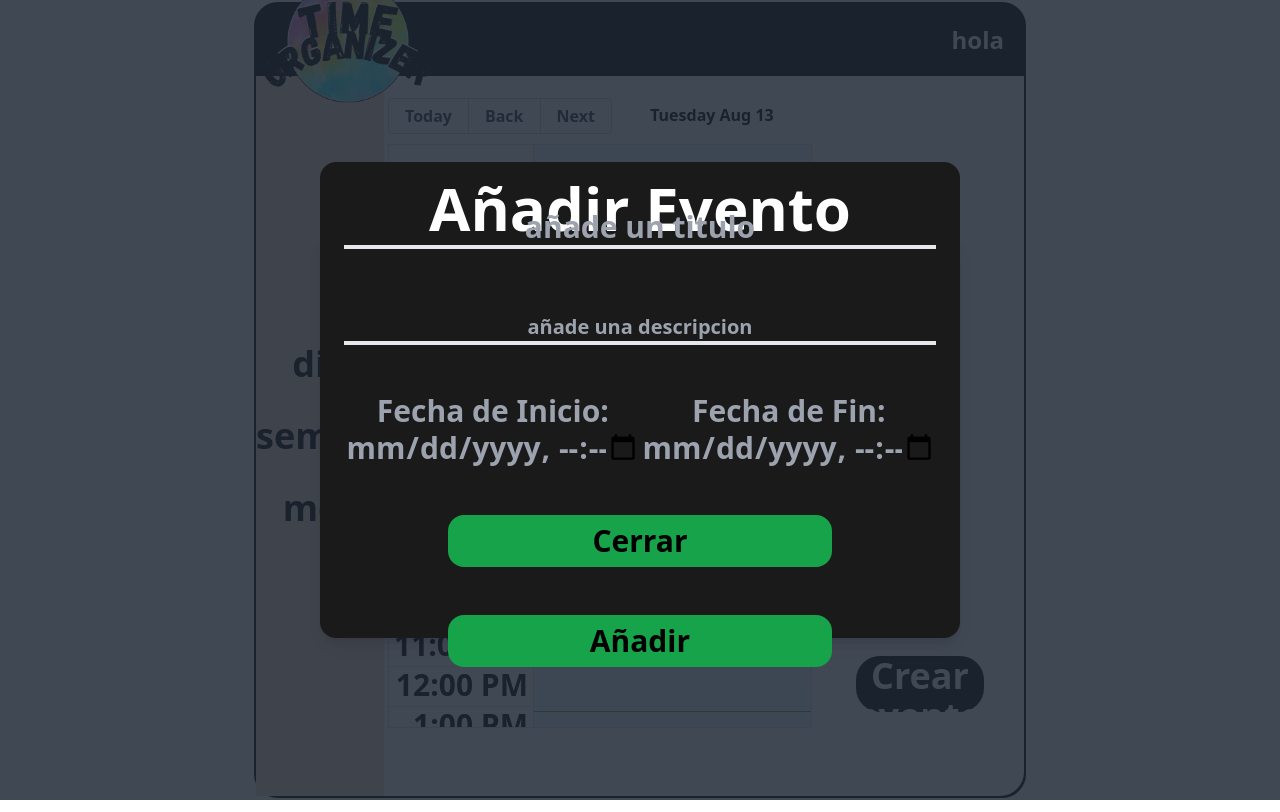
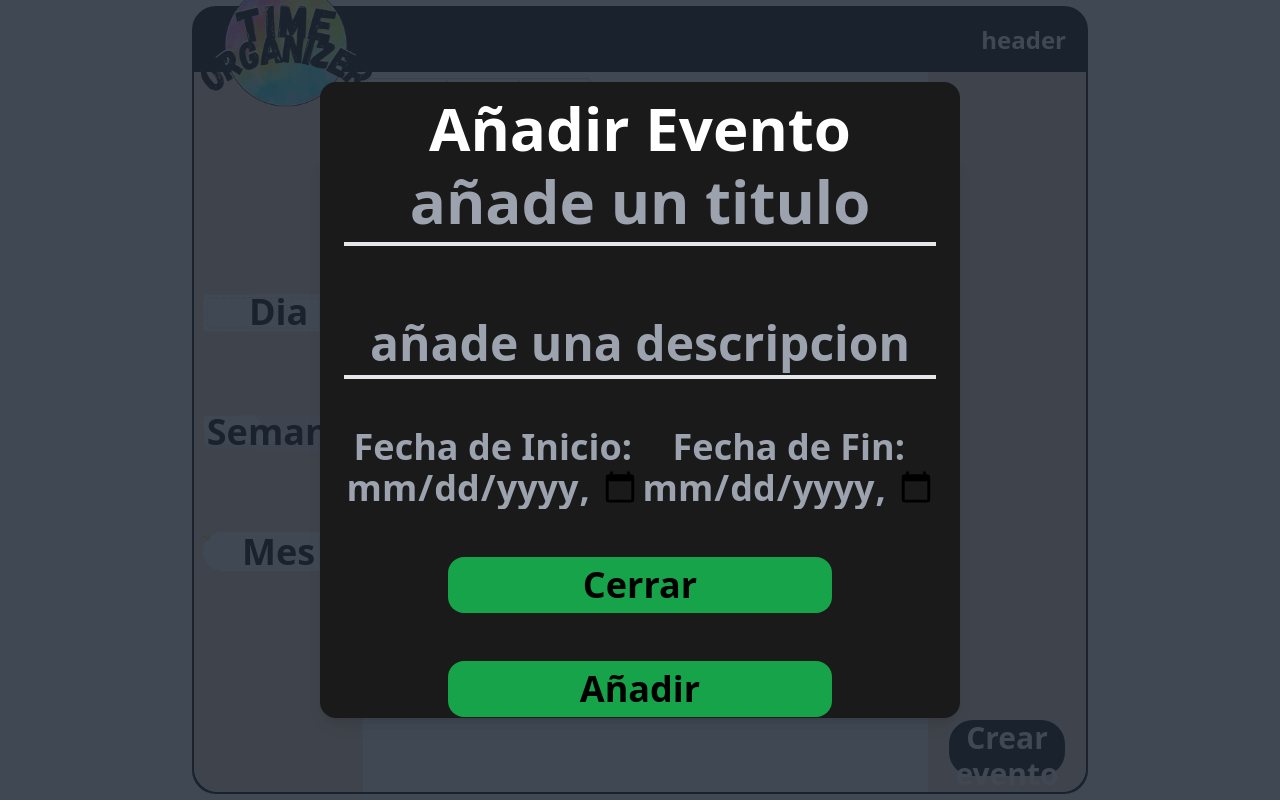
Before and after one commit to Yassinbny/Time-Organizer-Fronted, a React (Vite) app: page /calendar in a window 1280 px wide. Both pictures are taken after a click on the button "Crear evento". Built offline with nearby package versions, Linux system fonts and the light colour scheme; no server answers; the HTML template or start-up script is replaced by a standard one.

Commit message:
retoques tailwind

```diff
--- a/index.html
+++ b/index.html
@@ -9,7 +9,7 @@
 </head>
 
 <body>
-  <div id="root" class="grid place-items-center min-h-screen"></div>
+  <div id="root" class="grid place-items-center min-w-screen min-h-screen"></div>
   <script type="module" src="/src/main.jsx"></script>
 </body>
 
--- a/src/App.jsx
+++ b/src/App.jsx
@@ -5,21 +5,18 @@ import ValidateAccount from "./pages/ValidateAccount.jsx";
 import { Route, Routes } from "react-router-dom";
 import SignUp from "./pages/SignUp.jsx";
 
-
-
 function App() {
   return (
     <AuthContextProvider>
       <Routes>
-
         {/* cuando creeis un componente PAGE(esto es un componente
          principal el cual dentro tiene otros componentes,
          lo poneis aqui con su path de referencia
         el cual ustedes dareis un nombre) */}
-        <Route path ="/signup" element={<SignUp />} />
+        <Route path="/signup" element={<SignUp />} />
         <Route path="/calendar" element={<MyCalendar />} />
         <Route path="/login" element={<Login />} />
-        <Route path="/confirm" element={<ValidateAccount />} />
+        <Route path="/users/confirm" element={<ValidateAccount />} />
       </Routes>
     </AuthContextProvider>
   );
--- a/src/components/AddTask.jsx
+++ b/src/components/AddTask.jsx
@@ -42,20 +42,28 @@ const AddTask = ({ setAddTask }) => {
     setBody(formInfo);
   }, [title, description, start, end]);
   return (
-    <div className="fixed -inset-y-4 -inset-x-0 z-10 flex flex-col items-center justify-center  w-[100vw] h-[100vh] bg-gray-800 bg-opacity-85">
-      <h2 className="bg-fondoPopup pt-4 text-white rounded-t-2xl w-[70vw] sm:w-[60vw] md:w-[50vw] text-center text-6xl">
+    <div
+      className="fixed -inset-y-0 z-30 -inset-x-0 z-10 flex flex-col items-center justify-center
+     w-[100vw] h-[100vh] bg-gray-800 bg-opacity-85"
+    >
+      <h2
+        className="bg-fondoPopup pt-4 text-white rounded-t-2xl w-[70vw] sm:w-[60vw] md:w-[50vw]
+       text-center text-3xl sm:text-6xl"
+      >
         Añadir Evento
       </h2>
       <form
         onSubmit={(e) => {
           handleSubmit(e);
         }}
-        className="flex flex-col items-center justify-evenly sm:justify-center content-center space-y-12  bg-fondoPopup p-6 rounded-b-2xl shadow-lg w-[70vw] sm:w-[60vw] md:w-[50vw] h-[50vh] text-center"
+        className="flex flex-col items-center justify-evenly sm:justify-center content-center
+        space-y-12  bg-fondoPopup p-6
+        rounded-b-2xl shadow-lg w-[70vw] sm:w-[60vw] md:w-[50vw] h-[70vh] sm:text-4xl text-center"
       >
         <input
           type="text"
           placeholder="añade un titulo"
-          className="text-3xl w-full bg-transparent border-b-4 text-center text-gray-400 font-bold mb-4"
+          className="text-3xl w-full bg-transparent border-b-4 text-center sm:text-6xl text-gray-400 font-bold mb-4"
           onChange={(e) => {
             setTitle(e.target.value);
             setBody(formInfo);
@@ -64,7 +72,7 @@ const AddTask = ({ setAddTask }) => {
         <input
           type="text"
           placeholder="añade una descripcion"
-          className="mb-4 w-full bg-transparent border-b-4 text-gray-400 text-xl text-center"
+          className="mb-4 w-full bg-transparent border-b-4 text-gray-400 sm:text-5xl text-xl text-center"
           onChange={(e) => {
             setDescription(e.target.value);
             setBody(formInfo);
--- a/src/components/SelectedEvent.jsx
+++ b/src/components/SelectedEvent.jsx
@@ -47,20 +47,27 @@ const SelectedEvent = ({ selectedEvent, setSelectedEvent }) => {
     setBody(formInfo);
   }, [title, description, start, end]);
   return (
-    <div className="fixed -inset-y-4 -inset-x-0 z-10 flex flex-col items-center justify-center  w-[100vw] h-[100vh] bg-gray-800 bg-opacity-85">
-      <h2 className="bg-fondoPopup rounded-t-2xl w-[70vw] sm:w-[60vw] text-center text-6xl">
+    <div
+      className="fixed -inset-y-0 -inset-x-0 z-30 flex flex-col items-center justify-center
+      w-[100vw] h-[100vh] bg-gray-800 bg-opacity-85"
+    >
+      <h2
+        className="bg-fondoPopup text-3xl pt-4 text-white rounded-t-2xl w-[70vw] md:w-[50vw]
+       sm:w-[60vw] text-center sm:text-6xl"
+      >
         Modificar tarea
       </h2>
       <form
         onSubmit={(e) => {
           handleSubmit(e);
         }}
-        className="flex flex-col items-center justify-between sm:justify-center content-center space-y-4  bg-fondoPopup
-         p-6 rounded-b-2xl shadow-lg w-[70vw] sm:w-[60vw] h-[50vh] text-center"
+        className="flex flex-col items-center  justify-evenly sm:justify-center space-y-12 content-center
+         sm:text-4xl  bg-fondoPopup
+         p-6 rounded-b-2xl shadow-lg  w-[70vw] sm:w-[60vw] md:w-[50vw] h-[70vh] text-center"
       >
         <input
           type="text"
-          className="text-3xl w-full text-center font-bold mb-4"
+          className="text-3xl bg-transparent text-gray-400 w-full border-b-4 text-center sm:text-6xl font-bold mb-4"
           value={title}
           onChange={(e) => {
             setTitle(e.target.value);
@@ -69,7 +76,7 @@ const SelectedEvent = ({ selectedEvent, setSelectedEvent }) => {
         />
         <input
           type="text"
-          className="mb-4 w-full text-xl text-center"
+          className="mb-4 w-full bg-transparent text-gray-400 border-b-4 sm:text-5xl  text-xl text-center"
           value={description}
           onChange={(e) => {
             setDescription(e.target.value);
@@ -77,13 +84,13 @@ const SelectedEvent = ({ selectedEvent, setSelectedEvent }) => {
           }}
         />
 
-        <div className="flex flex-col  space-y-4 sm:space-y-0 sm:flex-row">
+        <div className="flex flex-col text-gray-400 space-y-4 sm:space-y-0 sm:flex-row">
           <div>
             <label className="mb-2">
               <strong>Fecha de Inicio:</strong>
             </label>
             <input
-              className="w-[46vw] sm:w-[23vw]"
+              className="w-[46vw] bg-transparent text-gray-400 sm:w-[23vw]"
               type="datetime-local"
               value={dayjs(start).format("YYYY-MM-DDTHH:mm")}
               min={"1900-01-01T00:00:00"}
@@ -95,11 +102,11 @@ const SelectedEvent = ({ selectedEvent, setSelectedEvent }) => {
             />
           </div>
           <div>
-            <label className="mb-2">
+            <label className="mb-2 text-gray-400">
               <strong>Fecha de Fin:</strong>
             </label>
             <input
-              className="w-[46vw] sm:w-[23vw]"
+              className="w-[46vw] bg-transparent text-gray-400 sm:w-[23vw]"
               type="datetime-local"
               value={dayjs(end).format("YYYY-MM-DDTHH:mm")}
               min={"1900-01-01T00:00:00"}
--- a/src/layouts/MainLayout.jsx
+++ b/src/layouts/MainLayout.jsx
@@ -2,20 +2,20 @@ import PropTypes from "prop-types";
 
 const MainLayout = ({ children }) => {
   return (
-    <div className="  relative  bg-black border-solid border-2 border-black rounded-3xl place-content-center ">
-      <header className="text-white  flex flex-row justify-end  items-center p-5 font-bold h-15">
+    <div className="  relative sm:w-[70vw] bg-black border-solid border-2 border-black rounded-3xl place-content-center ">
+      <header className="text-white  flex flex-row justify-end  items-center p-5 font-bold h-15 sm:h-[8vh]">
         <img
           className="absolute -top-6 -left-2 sm:-top8  sm:left-1 w-[22vh]
          "
           src="images\superLetteringMultBlanco-removebg-preview2.png"
           alt="logo"
         />
-        <h2 className="text-2xl">hola</h2>
+        <h2 className="text-2xl"> header</h2>
       </header>
 
-      <section className="flex flex-col rounded-3xl w-[80vw] sm:w-[60vw] h-[90vh] sm:h-[90vh] sm:flex-row ">
+      <section className="flex flex-col rounded-3xl w-[80vw] sm:w-full h-[90vh] sm:h-[90vh]   sm:flex-row ">
         <div
-          className="flex flex-col sm:flex-row w-[80vw] sm:w-full  h-[90vh] sm:h-full rounded-b-3xl space-y-4  font-bold text-lg md:text-3xl bg-white
+          className="flex flex-col sm:flex-row  w-[80vw] sm:w-full  h-[90vh] sm:h-full  rounded-b-3xl  font-bold text-lg md:text-2xl bg-white
             "
         >
           {children}
@@ -26,7 +26,7 @@ const MainLayout = ({ children }) => {
 };
 
 MainLayout.propTypes = {
-  children: PropTypes.element
+  children: PropTypes.element,
 };
 
 export default MainLayout;
--- a/src/pages/Calendar.jsx
+++ b/src/pages/Calendar.jsx
@@ -7,6 +7,7 @@ import customParseFormat from "dayjs/plugin/customParseFormat";
 import "react-big-calendar/lib/css/react-big-calendar.css";
 import SelectedEvent from "../components/SelectedEvent.jsx";
 import AddTask from "../components/AddTask.jsx";
+import "dayjs/locale/es";
 dayjs.extend(customParseFormat);
 dayjs.extend(utc);
 
@@ -50,33 +51,56 @@ const MyCalendar = () => {
   return (
     <MainLayout>
       <div
-        className="  flex sm:flex-col sm:bg-fondo sm:w-[20vw]  md:w-[10vw] sm:text-2xl md:text-4xl
-       sm:h-full justify-evenly sm:justify-center sm:space-y-4 md:space-y-8 mt-12 sm:mt-0 "
+        className="  flex sm:flex-col sm:bg-fondo sm:w-[20vw] rounded-bl-3xl md:w-[15vw] sm:text-2xl md:text-4xl
+       sm:h-full justify-evenly sm:justify-center sm:space-y-4 md:space-y-20 mt-12 sm:mt-0 "
       >
+        <div className="flex  flex-col justify-center items-center relative">
+          <img
+            className="absolute w-[12vw] "
+            src="images\detalles_dia-removebg-preview.png"
+            alt=""
+          />
           <button
-          className=""
+            className="relative z-30"
             onClick={() => {
               setVista("day");
             }}
           >
-          dia
+            Dia
           </button>
+        </div>
+        <div className="flex  flex-col justify-center items-center relative">
+          <img
+            className="absolute w-[12vw]"
+            src="images\detalles_semana.png"
+            alt=""
+          />
           <button
+            className="relative z-30"
             onClick={() => {
               setVista("week");
             }}
           >
-          semana
+            Semana
           </button>
+        </div>
+        <div className="flex  flex-col justify-center items-center relative">
+          <img
+            className="absolute w-[12vw]"
+            src="images\detalles_mes-removebg-preview.png"
+            alt=""
+          />
           <button
+            className="relative z-30"
             onClick={() => {
               setVista("month");
             }}
           >
-          mes
+            Mes
           </button>
         </div>
-      <div className="bg-white p-1 w-[78vw] h-[60vh]  sm:w-[40vw] sm:h-[80vh] ">
+      </div>
+      <div className="bg-white p-1 w-[78vw] h-[60vh] md:text-3xl  sm:w-[50vw] sm:h-[80vh] ">
         <Calendar
           localizer={localizer}
           events={events}
@@ -90,11 +114,12 @@ const MyCalendar = () => {
             setSelectedEvent(event);
             console.log(event);
           }}
+          culture="es"
         />
       </div>
-      <div className="flex flex-col justify-end p-10 py-20 h-full ">
+      <div className="flex sm:flex-col justify-center items-center sm:bg-fondo sm:text-2xl rounded-br-3xl sm:justify-end h-[20vh] sm:py-4 sm:h-full sm:w-[14vw] ">
         <button
-          className="mb-5  rounded-3xl text-4xl text-center bg-black text-white sm:w-[10vw] h-[7vh]  transition duration-200"
+          className=" rounded-3xl text-2xl w-[60vw] sm:text-2xl text-center bg-black text-white sm:w-[9vw] md:text-3xl h-[7vh]  transition duration-200"
           onClick={() => {
             setAddTask(true);
           }}
--- a/src/pages/Login.jsx
+++ b/src/pages/Login.jsx
@@ -13,6 +13,7 @@ const Login = () => {
   });
   const { email, password } = formValues;
   const handleSubmit = async (e) => {
+    try {
       e.preventDefault();
 
       const response = await fetch(`http://localhost:3000/auth/sign-in`, {
@@ -30,6 +31,9 @@ const Login = () => {
       }
       signIn(token);
       navigate("/");
+    } catch (error) {
+      console.log(error);
+    }
   };
   useEffect(() => {
     currentUser && navigate("/");
@@ -80,7 +84,10 @@ const Login = () => {
         </form>
         <div className="flex flex-col items-center rounded-2xl content-center justify-evenly text-[4vw] sm:text-[24px] md:text-[32px] bg-black text-1xl text-white h-20 sm:h-32 md:h-44">
           <p>¿No tienes una cuenta?</p>
-          <Link to="/signup" className="text-teal-500  underline decoration-solid ">
+          <Link
+            to="/signup"
+            className="text-teal-500  underline decoration-solid "
+          >
             Registrate AQUÍ
           </Link>
         </div>
```
Also changed, not shown: src/pages/SignUp.jsx (+47 -44 lines). Lines whose indentation alone changed are shown as unchanged.
